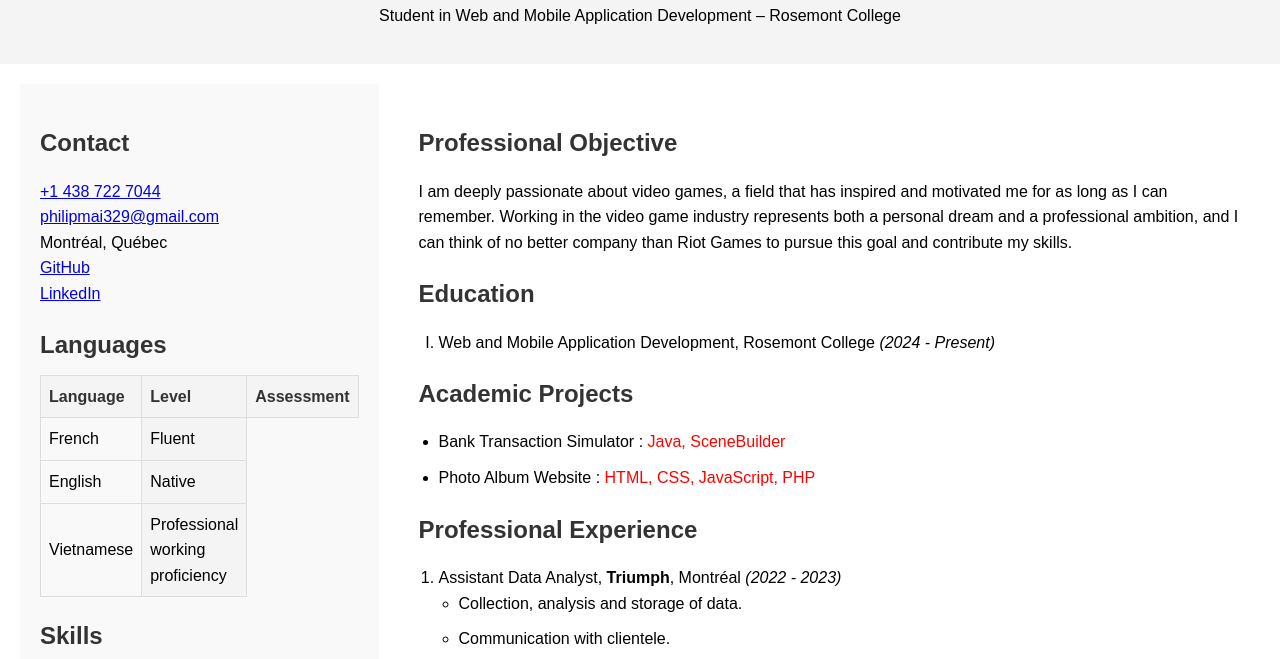
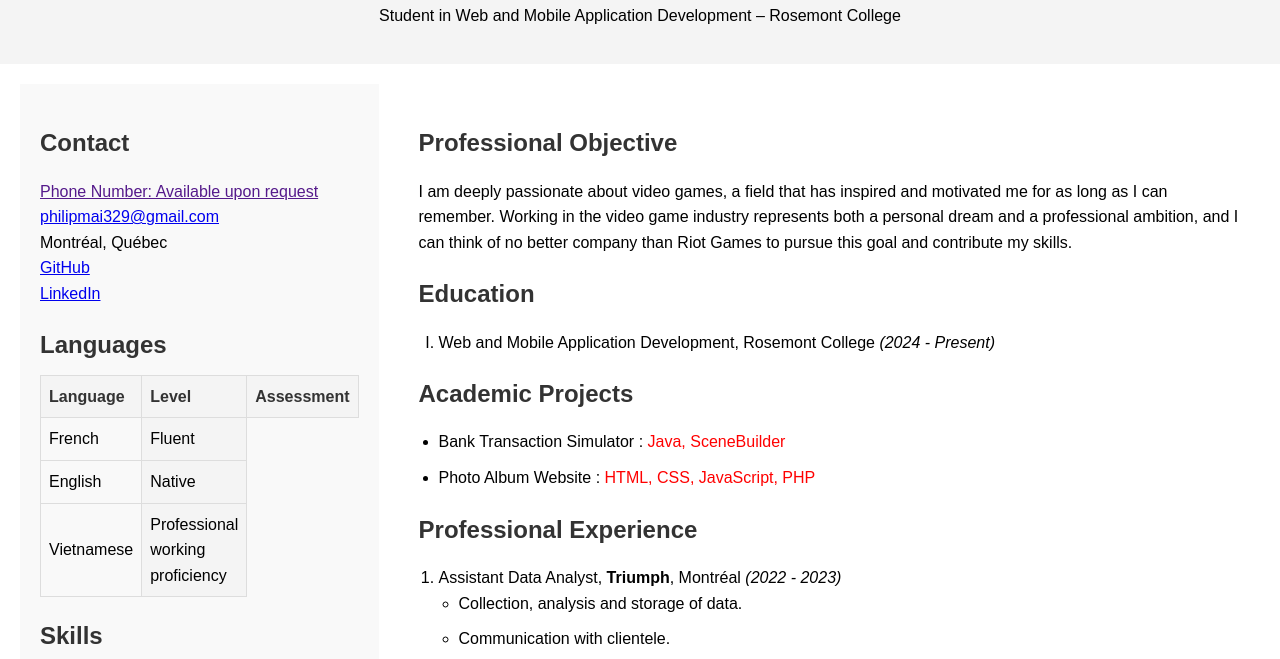
Before and after one commit to PhilipMai329/My-Resume, a plain HTML site: page Exercice3_mon-CV.html in a window 1280 px wide. Shown: the part 106-765 px from the top of the page. Drawn offline with Linux system fonts and the light colour scheme.

Commit message:
Update Exercice3_mon-CV.html

```diff
--- a/Exercice3_mon-CV.html
+++ b/Exercice3_mon-CV.html
@@ -20,7 +20,7 @@
             <section>
                 <h2>Contact</h2>
                 <p>
-                    <a href="tel:+14387227044">+1 438 722 7044</a><br>
+                    <a href="">Phone Number: Available upon request</a><br>
                     <a href="mailto:philipmai329@gmail.com">philipmai329@gmail.com</a><br>
                     Montréal, Québec<br>
                     <a href="https://github.com/PhilipMai329" target="_blank">GitHub</a><br>
```
